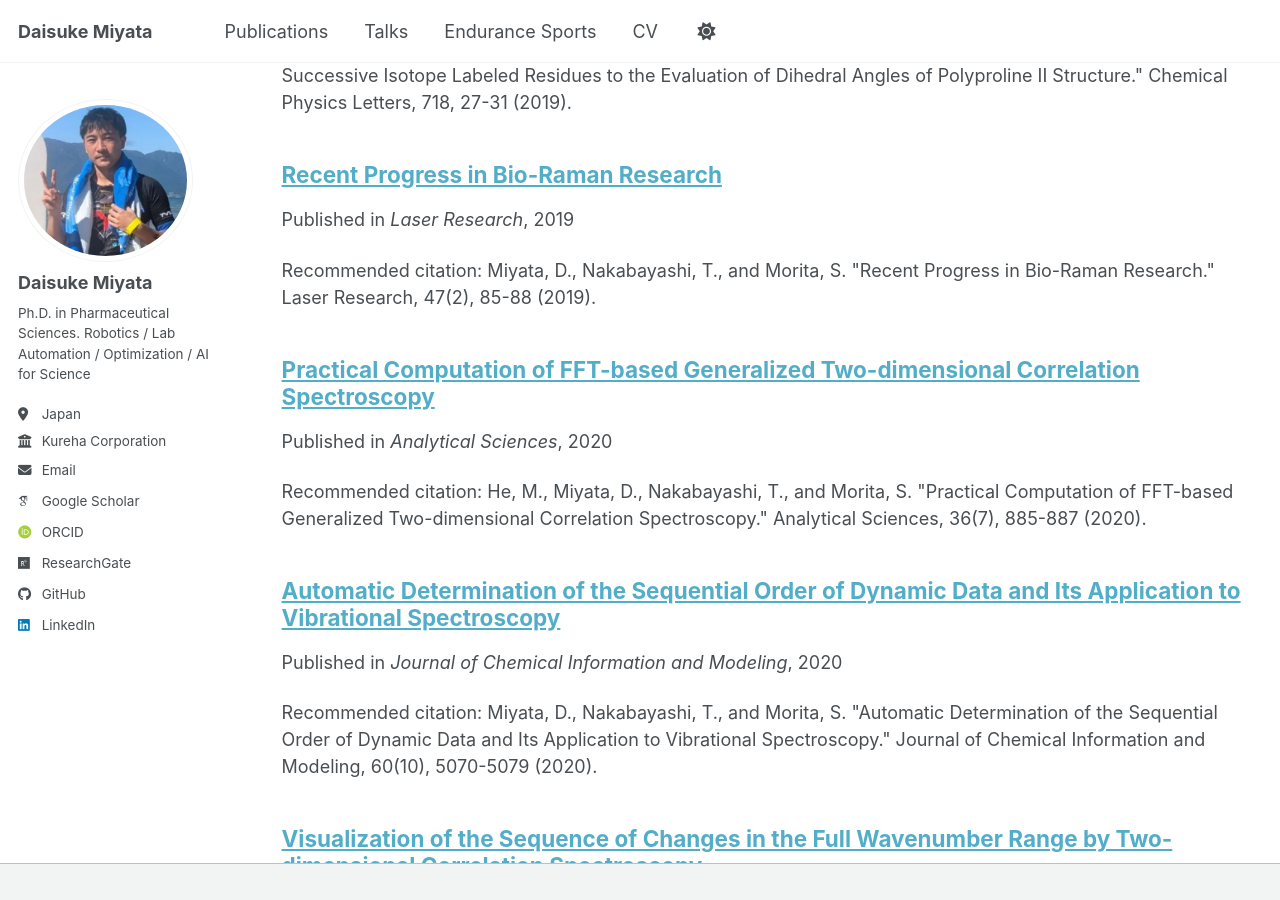
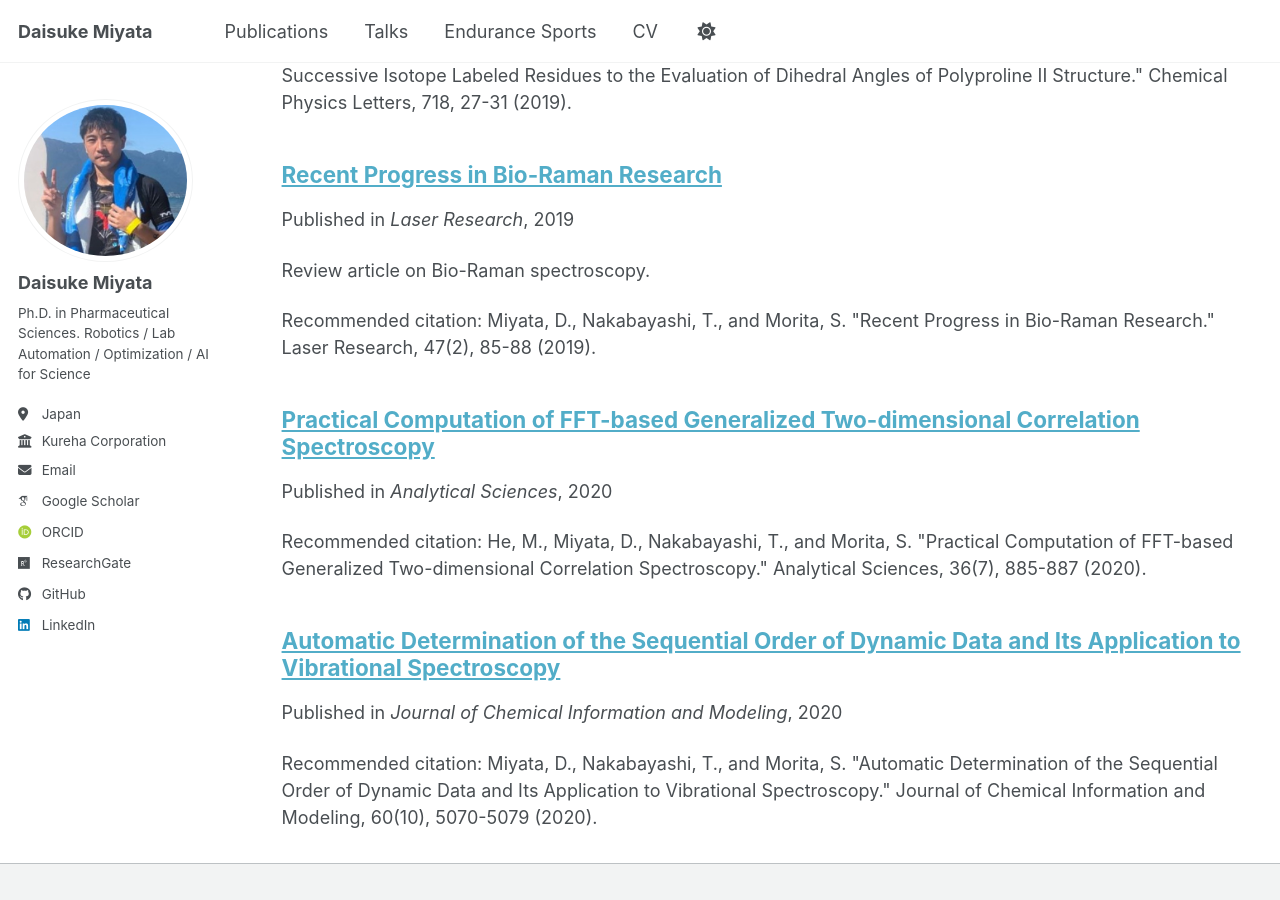
Before and after one commit to daisuke-miyata/daisuke-miyata.github.io, a Jekyll site: the page built from _pages/collection-archive.html, in a window 1280 px wide and 900 px high, scrolled down 1489 px. Built offline with Jekyll 4.4.1, drawn with Linux system fonts in a browser that asks for light colours; some web fonts are replaced; a script bundle is joined from its source files by our own code; library files that are not in the unit come from our copies.

Commit message:
update publications

```diff
--- a/_publications/2019-laserresearch-bioraman-review.md
+++ b/_publications/2019-laserresearch-bioraman-review.md
@@ -1,7 +1,8 @@
 ---
 title: "Recent Progress in Bio-Raman Research"
 collection: publications
-permalink: /publication/2019-laserresearch-bioraman-review
+permalink: /publication/2019-laserresearch-bioraman-review/
+excerpt: 'Review article on Bio-Raman spectroscopy.'
 date: 2019-01-01
 venue: "Laser Research"
 citation: 'Miyata, D., Nakabayashi, T., and Morita, S. "Recent Progress in Bio-Raman Research." Laser Research, 47(2), 85-88 (2019).'
```
